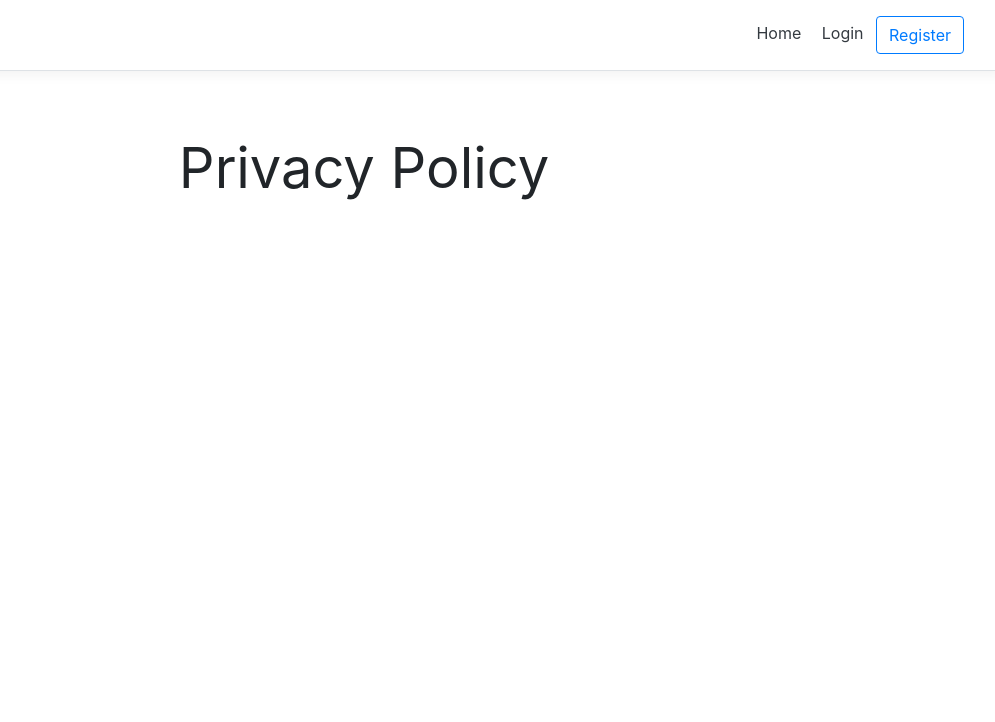
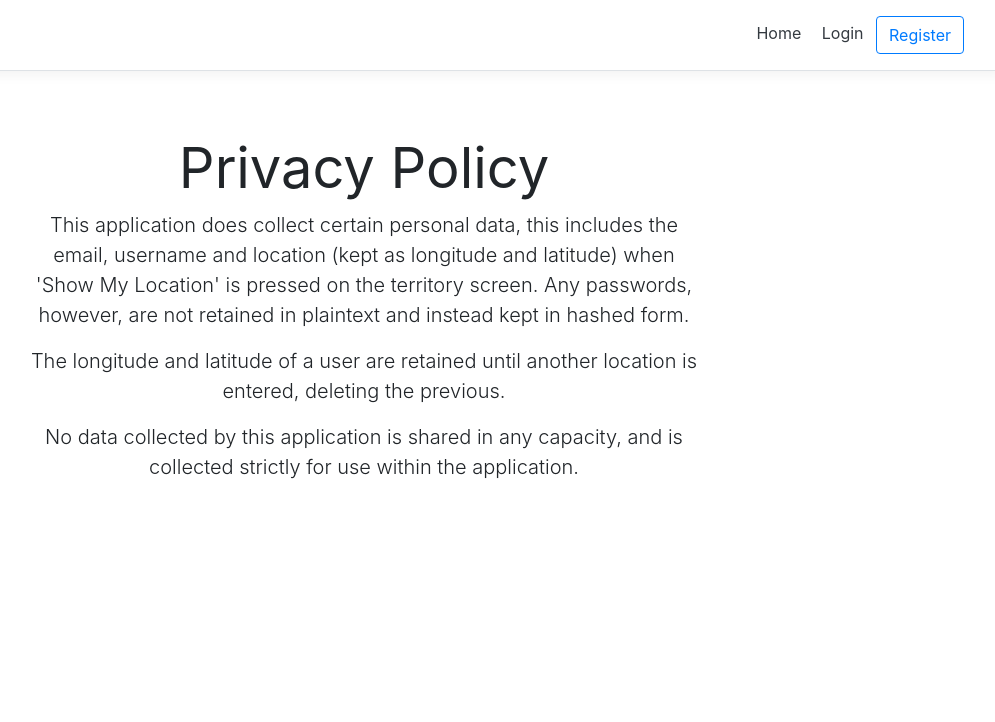
Before and after one commit to Dias2406/king-of-uni, a Django app: page /privacy/ in a window 1280 px wide. Shown: the top 722 px of the page, without its empty margins (276-1271 px from the left). Run offline with Django 4.2, Linux system fonts and the light colour scheme; some libraries are stand-ins or nearby versions.

Commit message:
Add policy
Adds the privacy policy into the privacy.html file

```diff
--- a/mysite/personal/templates/personal/privacy.html
+++ b/mysite/personal/templates/personal/privacy.html
@@ -3,7 +3,20 @@
 {% block content %}
 <div class="pricing-header px-3 py-3 pt-md-5 pb-md-4 mx-auto text-center">
     <h1 class="display-4"><b>Privacy Policy</b></h1>
-    <p class="lead"></p>
+    <p class="lead">
+         This application does collect certain personal data, this includes the email, username and
+         location (kept as longitude and latitude) when 'Show My Location' is pressed on the
+         territory screen. Any passwords, however, are not retained in plaintext and instead kept
+         in hashed form.
+    </p>
+    <p class="lead">
+         The longitude and latitude of a user are retained until another location is entered,
+         deleting the previous.
+    </p>
+    <p class="lead">
+         No data collected by this application is shared in any capacity, and is collected
+         strictly for use within the application.
+    </p>
 </div>
 
 
```
